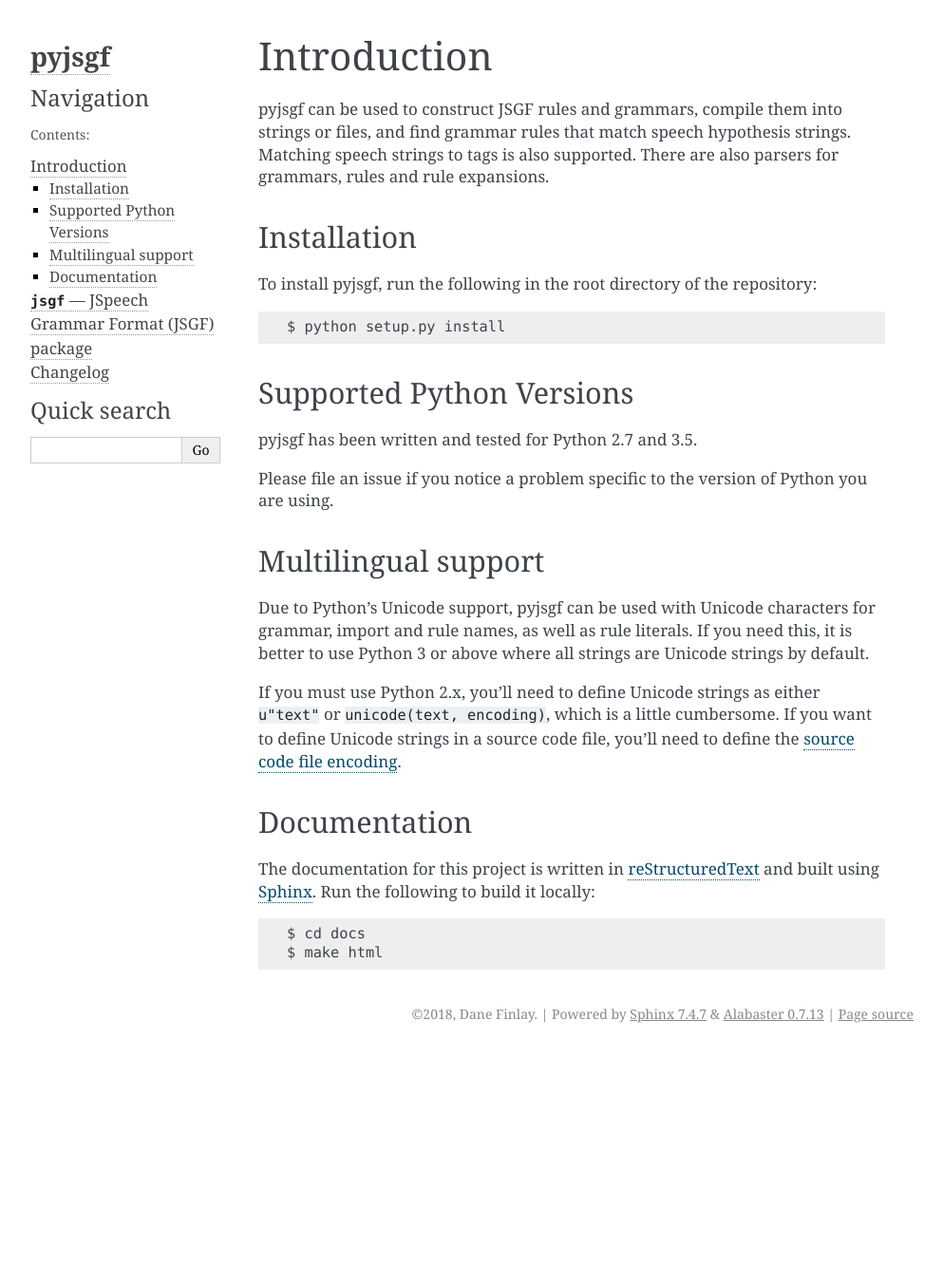
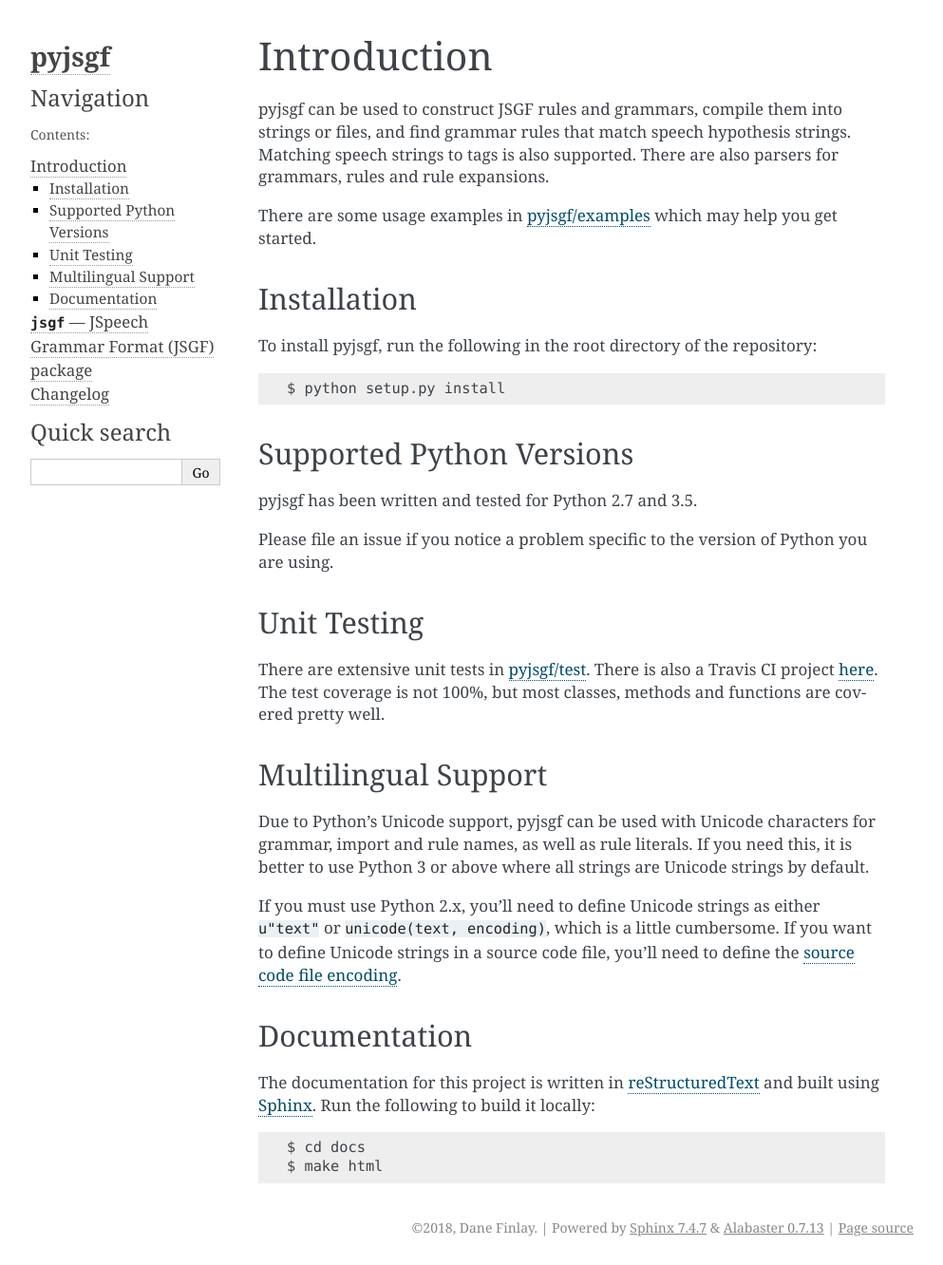
Before and after one commit to drmfinlay/pyjsgf, a Sphinx documentation site: the page built from docs/introduction.rst, in a window 1280 px wide. Shown: the whole page at 95% size, without its empty margins (148-1141 px from the left). Built offline with Sphinx 7.4.7, drawn with Linux system fonts in a browser that asks for light colours; before the commit the page ends 1107 px from its top, so only the background shows below that.

Commit message:
Update documentation
- Add a note in the changelog for the new Rule.find_matching_part
  method.
- Move examples link from index to the introduction so it isn't
  hidden by the changelog sub-headings.
- Add Unit Testing section to introduction page and make some
  minor style changes.

```diff
--- a/CHANGELOG.rst
+++ b/CHANGELOG.rst
@@ -15,6 +15,7 @@ Added
 ^^^^^
 * Add Expansion.matcher_element property.
 * Add Expansion.invalidate_matcher method.
+* Add Rule.find_matching_part method. Thanks `@embie27`_.
 * Add docstrings to undocumented classes and methods.
 * Add Sphinx documentation project files in `docs/` and use autodoc for automatic module, class, class member and function documentation.
 * Add `CHANGELOG.rst` file and include it in the documentation.
--- a/docs/index.rst
+++ b/docs/index.rst
@@ -21,8 +21,6 @@ JSGF is a format used to textually represent grammars for speech recognition eng
    changelog
 
 
-There are also some usage examples in `pyjsgf/examples <https://github.com/Danesprite/pyjsgf/tree/master/examples>`_ which may help you get started.
-
 Indices and tables
 ==================
 
--- a/docs/introduction.rst
+++ b/docs/introduction.rst
@@ -9,10 +9,10 @@ Introduction
 
 pyjsgf can be used to construct JSGF rules and grammars, compile them into strings or files, and find grammar rules that match speech hypothesis strings. Matching speech strings to tags is also supported. There are also parsers for grammars, rules and rule expansions.
 
+There are some usage examples in `pyjsgf/examples <https://github.com/Danesprite/pyjsgf/tree/master/examples>`_ which may help you get started.
 
 Installation
 ------------
-
 To install pyjsgf, run the following in the root directory of the repository::
 
   $ python setup.py install
@@ -20,13 +20,17 @@ To install pyjsgf, run the following in the root directory of the repository::
 
 Supported Python Versions
 -------------------------
-
 pyjsgf has been written and tested for Python 2.7 and 3.5.
 
 Please file an issue if you notice a problem specific to the version of Python you are using.
 
 
-Multilingual support
+Unit Testing
+------------
+There are extensive unit tests in `pyjsgf/test <https://github.com/Danesprite/pyjsgf/tree/master/test>`_. There is also a Travis CI project `here <https://travis-ci.org/Danesprite/pyjsgf>`_. The test coverage is not 100%, but most classes, methods and functions are covered pretty well.
+
+
+Multilingual Support
 --------------------
 Due to Python's Unicode support, pyjsgf can be used with Unicode characters for grammar, import and rule names, as well as rule literals. If you need this, it is better to use Python 3 or above where all strings are Unicode strings by default.
 
@@ -35,7 +39,6 @@ If you must use Python 2.x, you'll need to define Unicode strings as either ``u"
 
 Documentation
 -------------
-
 The documentation for this project is written in `reStructuredText <http://docutils.sourceforge.net/rst.html>`_ and built using `Sphinx <http://www.sphinx-doc.org/en/stable>`_. Run the following to build it locally::
 
   $ cd docs
```
